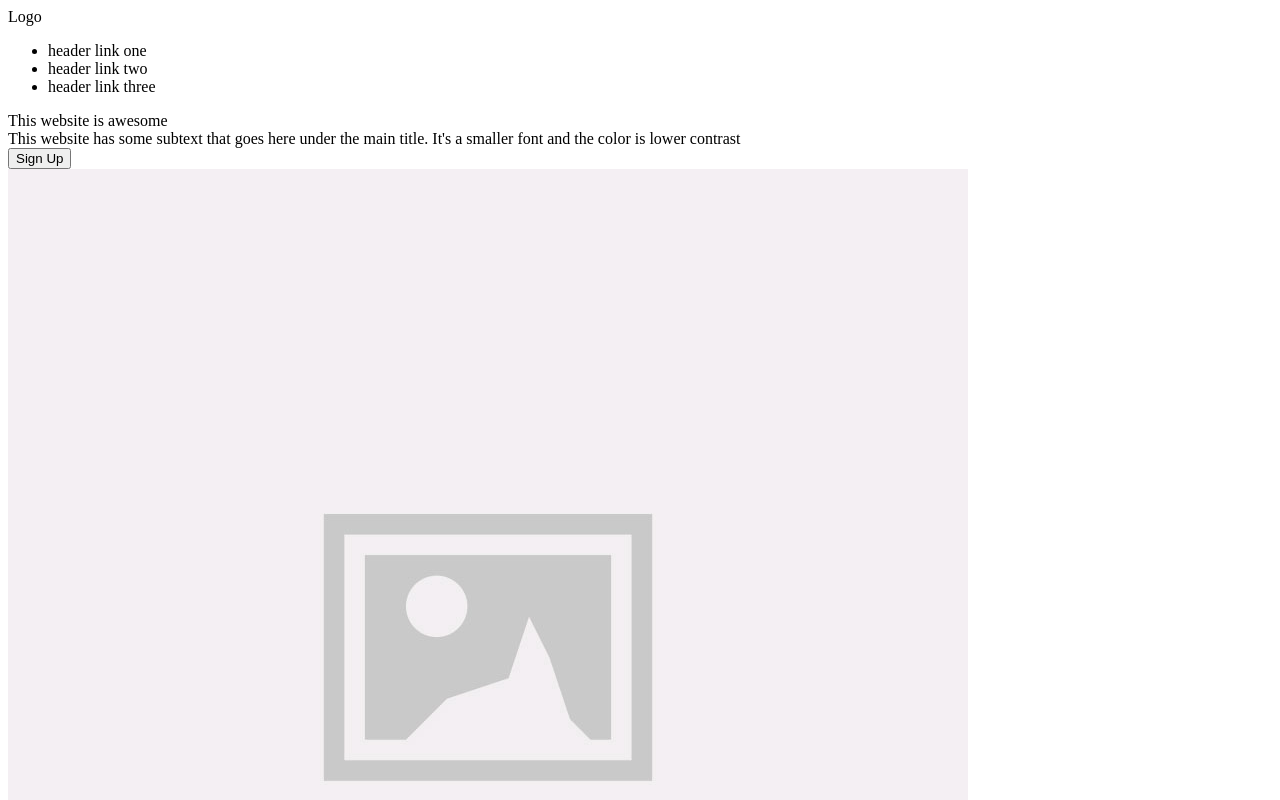
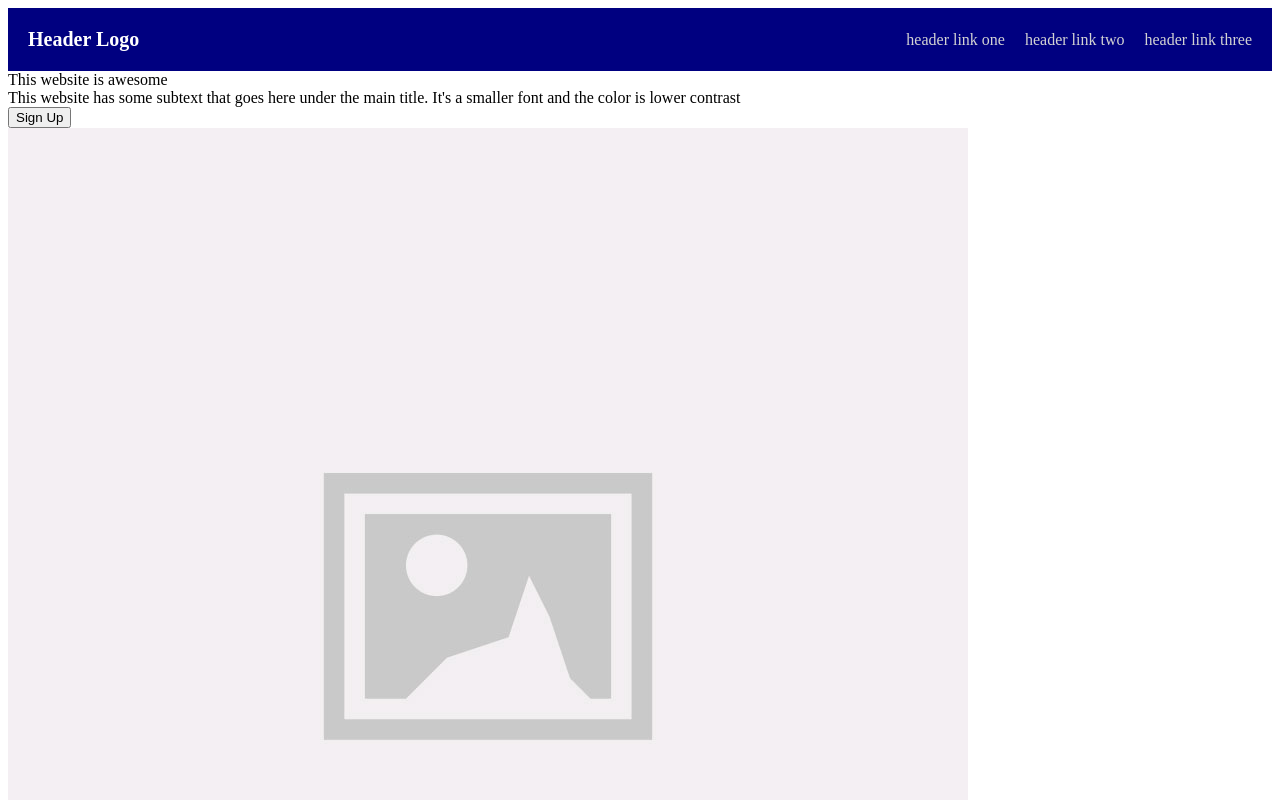
Before and after one commit to manielsen13/Odin-landing-page, a plain HTML site: page index.html in a window 1280 px wide. Shown: the top 800 px of the page. Drawn offline with Linux system fonts and the light colour scheme.

Commit message:
Style Header

```diff
--- a/index.html
+++ b/index.html
@@ -9,7 +9,7 @@
     <body>
 
         <div class="header">
-            <div class="logo">Logo</div>
+            <div class="logo">Header Logo</div>
             <ul class="headerLinks">
                 <li>header link one</li>
                 <li>header link two</li>
--- a/styles.css
+++ b/styles.css
@@ -0,0 +1,23 @@
+/* Header Styling */
+.header {
+    display: flex;
+    background-color: navy;
+    padding: 20px;
+    align-items: center;
+}
+.header ul {
+    display: flex;
+    list-style: none;
+    margin: 0px;
+    padding: 0px;
+    gap: 20px;
+    color: lightgray;
+}
+.header .logo {
+    margin-right: auto;
+    color: white;
+    font-weight: 700;
+    font-size: 20px;
+}
+
+/* Box 1 Styling */
```
